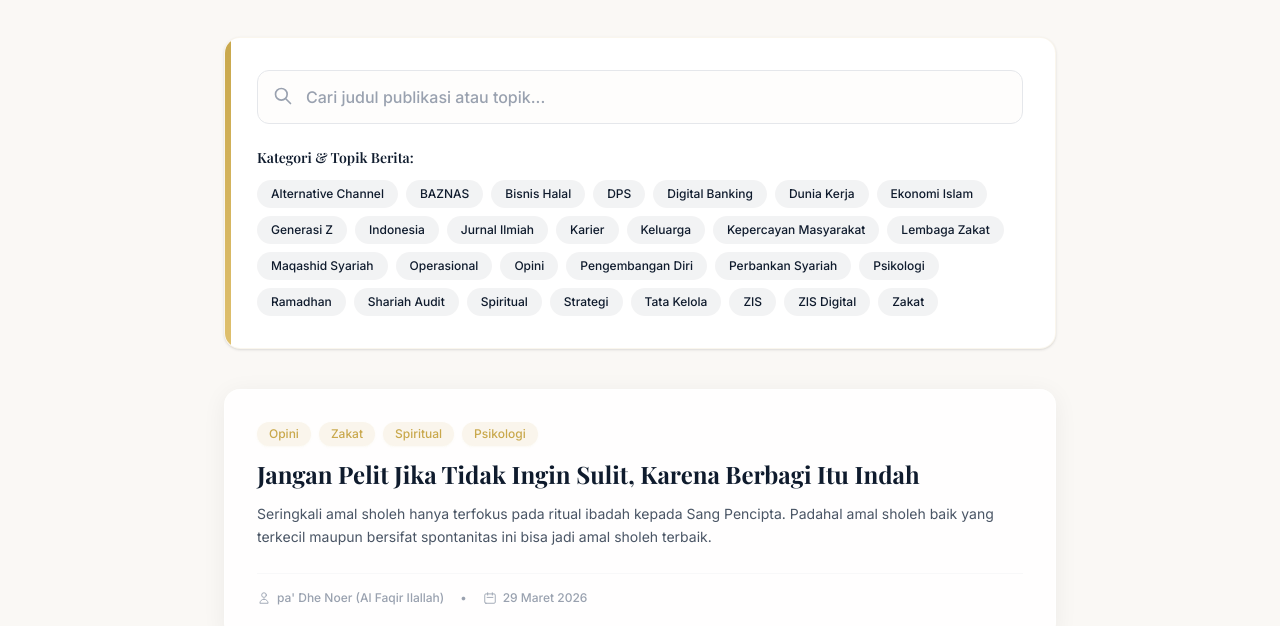
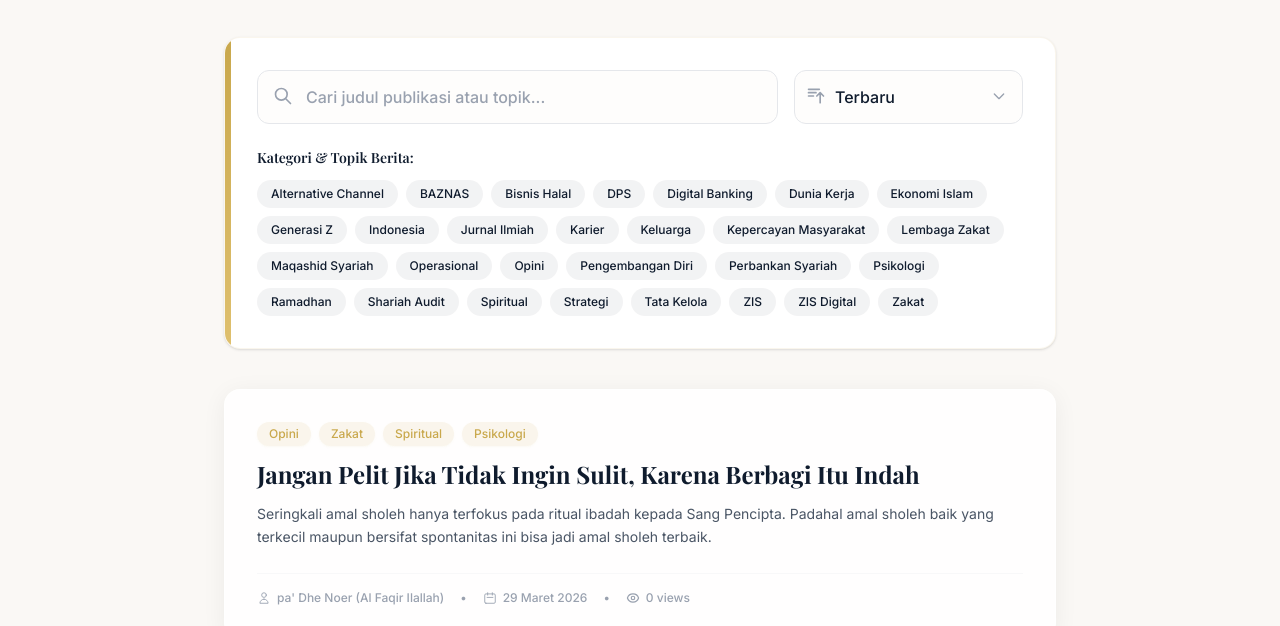
Before and after one commit to adnanaufal/padenur-website, a Next.js app: page /publikasi in a window 1280 px wide. Shown: the part 319-945 px from the top of the page. Built offline with nearby package versions, Linux system fonts and the light colour scheme; no server answers; the database is empty; a web font is replaced by a local one.

Commit message:
feat: add robust sorting by newest, oldest, and most viewed to publications list

```diff
--- a/src/components/PublikasiClient.tsx
+++ b/src/components/PublikasiClient.tsx
@@ -4,6 +4,7 @@ import { useState, useMemo, useEffect } from "react";
 import Link from "next/link";
 import { useSearchParams, useRouter, usePathname } from "next/navigation";
 import ScrollReveal from "@/components/animations/ScrollReveal";
+import { supabase } from "@/lib/supabase";
 
 interface ArticleMeta {
   slug: string;
@@ -24,33 +25,60 @@ export default function PublikasiClient({ initialArticles }: { initialArticles:
 
   const [searchQuery, setSearchQuery] = useState(searchParams.get("q") || "");
   const [activeTag, setActiveTag] = useState(searchParams.get("tag") || "");
+  const [sortOrder, setSortOrder] = useState<"newest" | "oldest" | "most_viewed">(
+    (searchParams.get("sort") as any) || "newest"
+  );
   const [currentPage, setCurrentPage] = useState(Number(searchParams.get("page")) || 1);
+  const [viewCounts, setViewCounts] = useState<Record<string, number>>({});
 
   useEffect(() => {
     setSearchQuery(searchParams.get("q") || "");
     setActiveTag(searchParams.get("tag") || "");
+    setSortOrder((searchParams.get("sort") as any) || "newest");
     const pageParam = searchParams.get("page");
     setCurrentPage(pageParam ? Number(pageParam) : 1);
   }, [searchParams]);
 
-  const updateUrlParams = (q: string, tag: string, page: number) => {
+  useEffect(() => {
+    const fetchViews = async () => {
+      try {
+        const { data } = await supabase.from("publication_stats").select("slug, view_count");
+        if (data) {
+          const counts: Record<string, number> = {};
+          data.forEach((item: any) => counts[item.slug] = item.view_count);
+          setViewCounts(counts);
+        }
+      } catch (err) {
+        console.error("Failed to fetch views", err);
+      }
+    };
+    fetchViews();
+  }, []);
+
+  const updateUrlParams = (q: string, tag: string, sort: string, page: number) => {
     const params = new URLSearchParams();
     if (q) params.set("q", q);
     if (tag) params.set("tag", tag);
+    if (sort && sort !== "newest") params.set("sort", sort);
     if (page > 1) params.set("page", page.toString());
     router.push(`${pathname}?${params.toString()}`, { scroll: false });
   };
 
   const handleSearchChange = (e: React.ChangeEvent<HTMLInputElement>) => {
     const val = e.target.value;
-    updateUrlParams(val, activeTag, 1);
+    updateUrlParams(val, activeTag, sortOrder, 1);
   };
 
   const handleTagClick = (e: React.MouseEvent, tag: string) => {
     e.preventDefault();
     e.stopPropagation();
     const newTag = activeTag === tag ? "" : tag;
-    updateUrlParams(searchQuery, newTag, 1);
+    updateUrlParams(searchQuery, newTag, sortOrder, 1);
+  };
+
+  const handleSortChange = (e: React.ChangeEvent<HTMLSelectElement>) => {
+    const val = e.target.value as "newest" | "oldest" | "most_viewed";
+    updateUrlParams(searchQuery, activeTag, val, 1);
   };
 
   const allTags = useMemo(() => {
@@ -60,13 +88,28 @@ export default function PublikasiClient({ initialArticles }: { initialArticles:
   }, [initialArticles]);
 
   const filteredArticles = useMemo(() => {
-    return initialArticles.filter(article => {
+    let result = initialArticles.filter(article => {
       const matchesSearch = article.title.toLowerCase().includes(searchQuery.toLowerCase()) ||
                             article.tags.some(t => t.toLowerCase().includes(searchQuery.toLowerCase()));
       const matchesTag = activeTag ? article.tags.includes(activeTag) : true;
       return matchesSearch && matchesTag;
     });
-  }, [initialArticles, searchQuery, activeTag]);
+
+    result.sort((a, b) => {
+      if (sortOrder === "newest") {
+        return new Date(b.date).getTime() - new Date(a.date).getTime();
+      } else if (sortOrder === "oldest") {
+        return new Date(a.date).getTime() - new Date(b.date).getTime();
+      } else if (sortOrder === "most_viewed") {
+        const viewsA = viewCounts[a.slug] || 0;
+        const viewsB = viewCounts[b.slug] || 0;
+        return viewsB - viewsA;
+      }
+      return 0;
+    });
+
+    return result;
+  }, [initialArticles, searchQuery, activeTag, sortOrder, viewCounts]);
 
   const totalPages = Math.ceil(filteredArticles.length / ITEMS_PER_PAGE);
   const paginatedArticles = filteredArticles.slice(
@@ -80,7 +123,8 @@ export default function PublikasiClient({ initialArticles }: { initialArticles:
       <ScrollReveal direction="up" delay={0.15}>
         <div className="bg-white rounded-2xl p-6 sm:p-8 shadow-sm border border-gold/10 relative overflow-hidden">
           <div className="absolute top-0 left-0 w-1.5 h-full bg-gradient-to-b from-gold to-gold-light"></div>
-          <div className="relative mb-6">
+          <div className="flex flex-col md:flex-row gap-4 relative mb-6">
+            <div className="relative flex-1">
               <input
                 type="text"
                 placeholder="Cari judul publikasi atau topik..."
@@ -91,6 +135,25 @@ export default function PublikasiClient({ initialArticles }: { initialArticles:
               <svg className="w-5 h-5 text-gray-400 absolute left-4 top-4" fill="none" viewBox="0 0 24 24" stroke="currentColor">
                 <path strokeLinecap="round" strokeLinejoin="round" strokeWidth={2} d="M21 21l-6-6m2-5a7 7 0 11-14 0 7 7 0 0114 0z" />
               </svg>
+            </div>
+
+            <div className="relative min-w-[200px]">
+              <select
+                value={sortOrder}
+                onChange={handleSortChange}
+                className="w-full pl-10 pr-10 py-3.5 appearance-none bg-cream/30 border border-gray-200 rounded-xl focus:outline-none focus:ring-2 focus:ring-gold/50 focus:border-gold transition-all text-navy font-medium cursor-pointer"
+              >
+                <option value="newest">Terbaru</option>
+                <option value="oldest">Terlama</option>
+                <option value="most_viewed">Terpopuler (Views)</option>
+              </select>
+              <svg className="w-5 h-5 text-gray-400 absolute left-3 top-4" fill="none" viewBox="0 0 24 24" stroke="currentColor">
+                <path strokeLinecap="round" strokeLinejoin="round" strokeWidth={2} d="M3 4h13M3 8h9m-9 4h6m4 0l4-4m0 0l4 4m-4-4v12" />
+              </svg>
+              <svg className="w-4 h-4 text-gray-400 absolute right-4 top-4.5 pointer-events-none" fill="none" viewBox="0 0 24 24" stroke="currentColor">
+                <path strokeLinecap="round" strokeLinejoin="round" strokeWidth={2} d="M19 9l-7 7-7-7" />
+              </svg>
+            </div>
           </div>
 
           {allTags.length > 0 && (
@@ -127,12 +190,12 @@ export default function PublikasiClient({ initialArticles }: { initialArticles:
             </div>
             <h3 className="text-lg font-bold text-navy font-serif mb-2">Publikasi Tidak Ditemukan</h3>
             <p className="text-gray-400 text-sm">Coba gunakan kata kunci atau kategori pencarian yang lain.</p>
-            {(searchQuery || activeTag) && (
+            {(searchQuery || activeTag || sortOrder !== "newest") && (
               <button
-                onClick={() => updateUrlParams("", "", 1)}
+                onClick={() => updateUrlParams("", "", "newest", 1)}
                 className="mt-6 text-sm bg-gold/10 text-gold hover:bg-gold hover:text-white px-6 py-2 rounded-lg font-medium transition-all"
               >
-                Reset Pencarian
+                Reset Filter
               </button>
             )}
           </div>
@@ -188,6 +251,10 @@ export default function PublikasiClient({ initialArticles }: { initialArticles:
                           day: "numeric",
                         })}
                       </span>
+                      <span className="hidden sm:inline-block">•</span>
+                      <span className="flex items-center gap-1.5"><svg className="w-3.5 h-3.5" fill="none" viewBox="0 0 24 24" stroke="currentColor"><path strokeLinecap="round" strokeLinejoin="round" strokeWidth={2} d="M15 12a3 3 0 11-6 0 3 3 0 016 0z" /><path strokeLinecap="round" strokeLinejoin="round" strokeWidth={2} d="M2.458 12C3.732 7.943 7.523 5 12 5c4.478 0 8.268 2.943 9.542 7-1.274 4.057-5.064 7-9.542 7-4.477 0-8.268-2.943-9.542-7z" /></svg>
+                        {viewCounts[article.slug] || 0} views
+                      </span>
                     </div>
 
                     <span className="text-xs font-bold text-gold flex items-center gap-1 opacity-0 group-hover:opacity-100 transition-opacity duration-300 translate-x-2 group-hover:translate-x-0">
@@ -204,7 +271,7 @@ export default function PublikasiClient({ initialArticles }: { initialArticles:
             <ScrollReveal direction="up" delay={0.2}>
               <div className="flex items-center justify-center gap-3 mt-12 bg-white p-4 rounded-2xl shadow-sm border border-gray-100 intline-flex w-max mx-auto">
                 <button
-                  onClick={() => updateUrlParams(searchQuery, activeTag, currentPage - 1)}
+                  onClick={() => updateUrlParams(searchQuery, activeTag, sortOrder, currentPage - 1)}
                   disabled={currentPage === 1}
                   className={`p-2.5 rounded-xl border transition-all ${currentPage === 1 ? 'border-gray-100 text-gray-300 cursor-not-allowed bg-gray-50' : 'border-gold/20 text-navy hover:bg-gold/10 hover:text-gold'}`}
                   aria-label="Halaman Sebelumnya"
@@ -218,7 +285,7 @@ export default function PublikasiClient({ initialArticles }: { initialArticles:
                   {Array.from({ length: totalPages }).map((_, i) => (
                     <button
                       key={i}
-                      onClick={() => updateUrlParams(searchQuery, activeTag, i + 1)}
+                      onClick={() => updateUrlParams(searchQuery, activeTag, sortOrder, i + 1)}
                       className={`w-10 h-10 rounded-xl flex items-center justify-center text-sm font-bold transition-all ${
                         currentPage === i + 1
                           ? 'bg-navy text-white shadow-md shadow-navy/20 scale-105'
@@ -231,7 +298,7 @@ export default function PublikasiClient({ initialArticles }: { initialArticles:
                 </div>
 
                 <button
-                  onClick={() => updateUrlParams(searchQuery, activeTag, currentPage + 1)}
+                  onClick={() => updateUrlParams(searchQuery, activeTag, sortOrder, currentPage + 1)}
                   disabled={currentPage === totalPages}
                   className={`p-2.5 rounded-xl border transition-all ${currentPage === totalPages ? 'border-gray-100 text-gray-300 cursor-not-allowed bg-gray-50' : 'border-gold/20 text-navy hover:bg-gold/10 hover:text-gold'}`}
                   aria-label="Halaman Selanjutnya"
```
Lines whose indentation alone changed are shown as unchanged.
